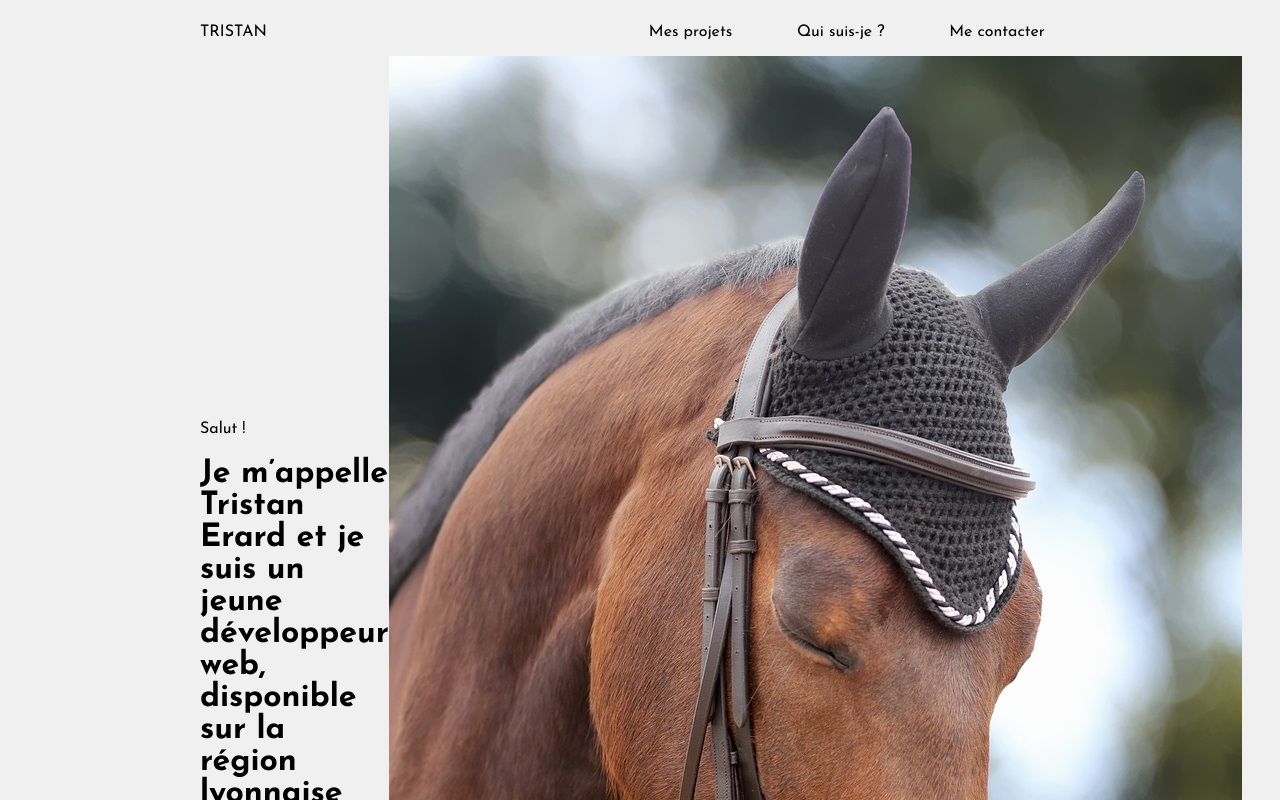
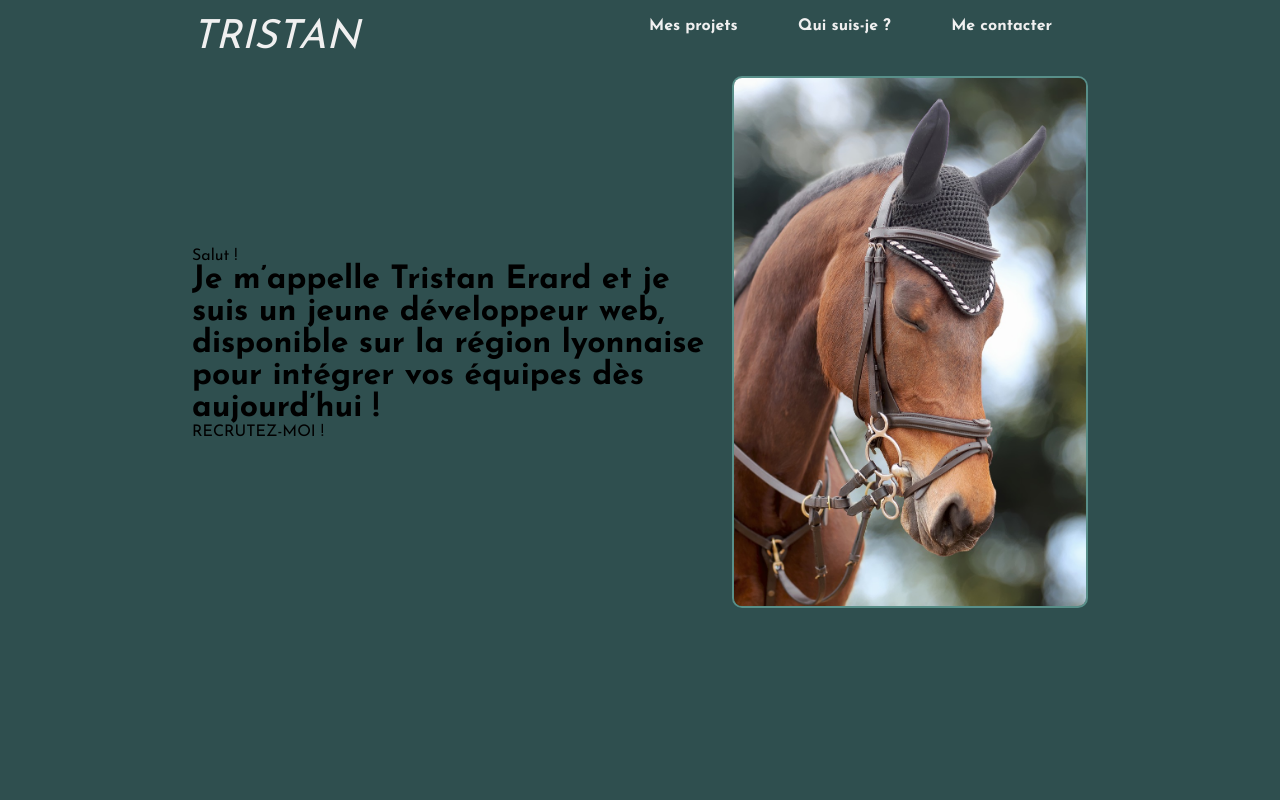
Before and after one commit to Titossaniti/Portfolio, a plain HTML site: page index.html in a window 1280 px wide. Shown: the top 800 px of the page. Drawn offline with Linux system fonts and the light colour scheme.

Commit message:
Little evolution about header

```diff
--- a/index.html
+++ b/index.html
@@ -13,9 +13,9 @@
 </head>
 <body>
     <header>
-        <div class="row between">
+        <div class="row between topBar">
             <div>
-                <p>TRISTAN</p>
+                <p class="title">TRISTAN</p>
             </div>
             <nav class="row between">
                 <p>Mes projets</p>
@@ -29,7 +29,7 @@
                 <h1>Je m’appelle Tristan Erard et je suis un jeune développeur web, disponible sur la région lyonnaise pour intégrer vos équipes dès aujourd’hui !</h1>
                 <p>RECRUTEZ-MOI !</p>
             </div>
-            <div>
+            <div class="headerImg">
                 <img src="./media/portrait-horse.jpg" alt="Photo de moi">
             </div>
         </div>
--- a/style/style.css
+++ b/style/style.css
@@ -1,13 +1,17 @@
 :root{
-    --background: #f0f0f0;
+    --white: #f0f0f0;
     --dark : #2F4F4F;
     --light :#588F89;
     --transp-light: rgba(88, 143, 137, 0.8);
+    --imgBorderRadius: 10px;
+}
+* {
+    box-sizing: content-box;
+    margin: 0;
 }
 body{
-    padding: 0 15%;
     font-family: Josefin Sans, sans-serif;
-    background-color: var(--background);
+    background-color: var(--white);
 }
 .row{
     display: flex;
@@ -33,4 +37,29 @@ body{
 nav{
     width: 45%;
     padding: 0 4%;
+    font-weight: bold;
 }
+.topBar{
+    padding: 2% 0;
+    color: var(--white);
+}
+.title{
+    font-style: italic;
+    font-size: 40px;
+}
+header{
+    padding: 0 15%;
+    height: 100vh;
+    background-color: var(--dark);
+    box-shadow: 0 25px 15px rgba(17, 18, 18, 0.12);
+}
+.headerImg img{
+    border: 2px solid var(--light);
+    border-radius: var(--imgBorderRadius);
+
+    height: 66vh
+}
+
+main{
+    padding: 90px 15%;
+}
```
